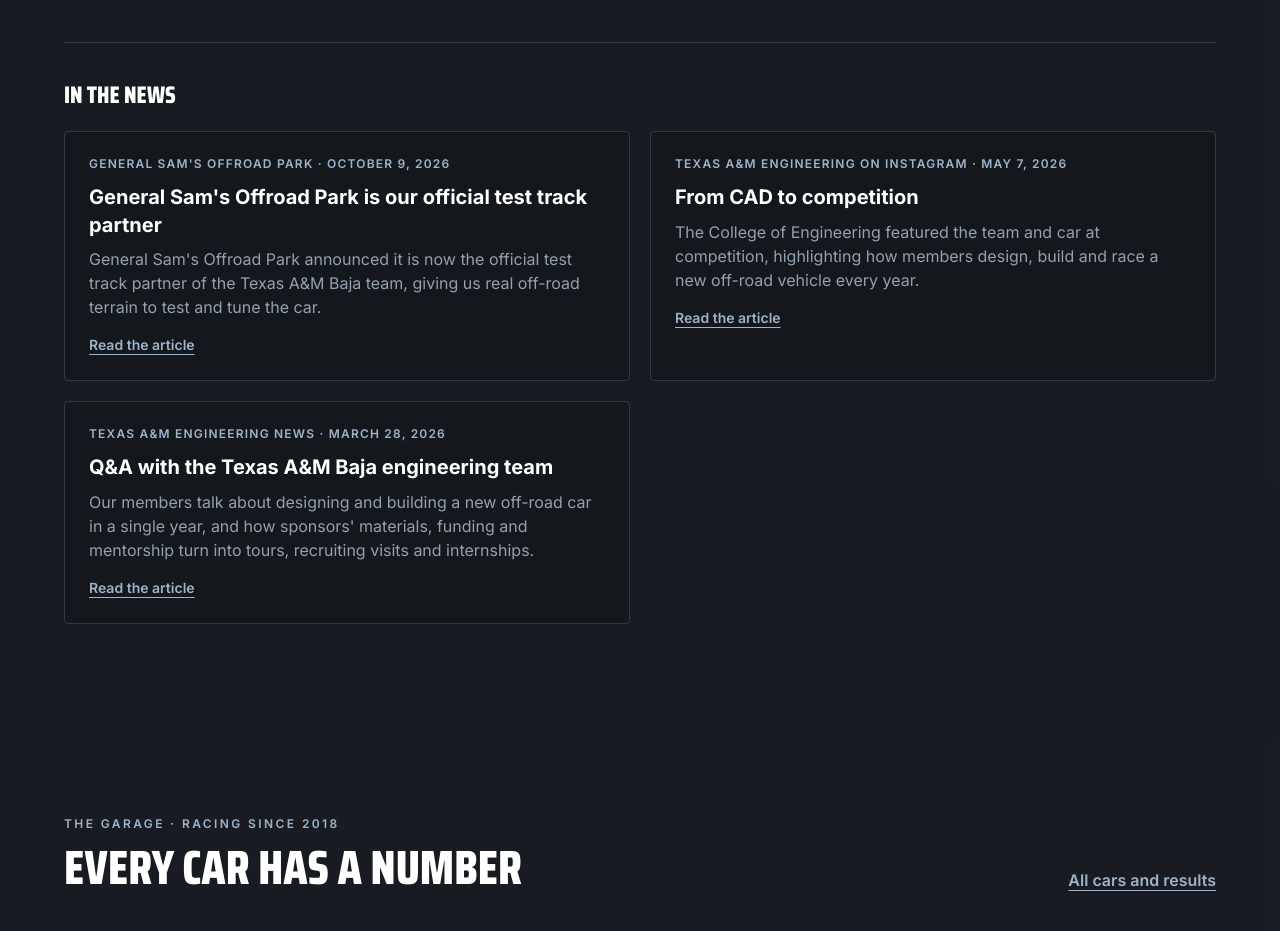
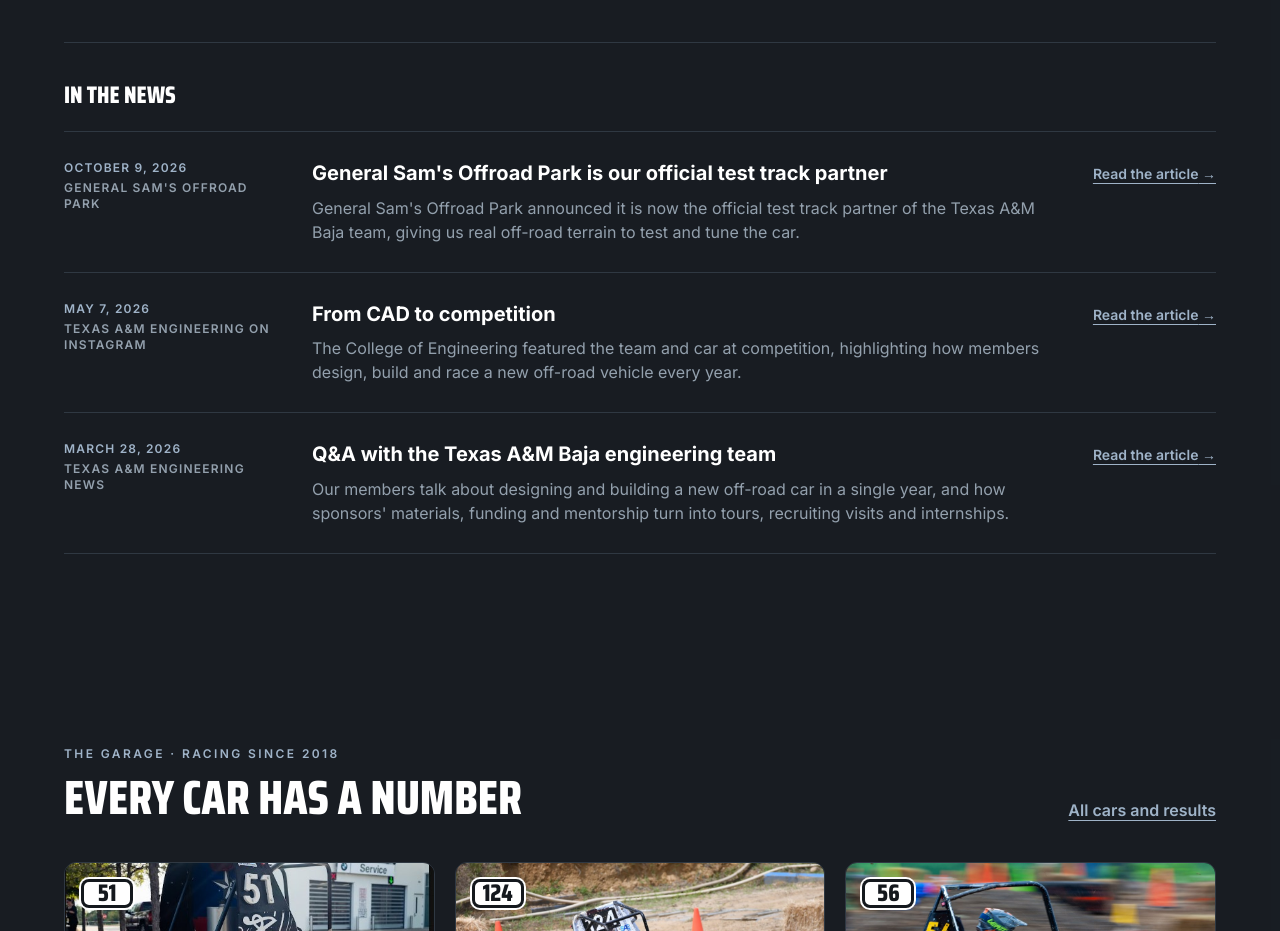
Before and after one commit to MikeDoesDev/tamubaja.com, a Next.js app: page / in a window 1280 px wide. Shown: the part 3580-4511 px from the top of the page. Built offline with nearby package versions, Linux system fonts and the light colour scheme.

Commit message:
Home: show In the news as a stacked list instead of a 2-column card grid

```diff
--- a/src/app/page.tsx
+++ b/src/app/page.tsx
@@ -176,18 +176,17 @@ export default function HomePage() {
               <h3 className="font-display text-2xl font-extrabold uppercase leading-none">
                 In the news
               </h3>
-              <ul className="mt-6 grid gap-5 md:grid-cols-2">
+              <ul className="mt-6 divide-y divide-line border-y border-line">
                 {site.press.map((article) => (
                   <li key={article.url}>
                     <a
                       href={article.url}
                       target="_blank"
                       rel="noopener noreferrer"
-                      className="group block h-full rounded-sm border border-line bg-bg p-6 transition-colors hover:border-accent"
+                      className="group grid gap-x-10 gap-y-3 py-7 transition-colors md:grid-cols-[13rem_1fr_auto] md:items-start"
                     >
-                      <p className="text-xs font-semibold uppercase tracking-widest text-accent">
-                        {article.outlet} ·{" "}
-                        <time dateTime={article.date}>
+                      <div className="text-xs font-semibold uppercase tracking-widest text-accent">
+                        <time dateTime={article.date} className="block">
                           {new Date(
                             `${article.date}T00:00:00Z`,
                           ).toLocaleDateString("en-US", {
@@ -197,13 +196,21 @@ export default function HomePage() {
                             timeZone: "UTC",
                           })}
                         </time>
-                      </p>
-                      <p className="mt-3 text-xl font-bold leading-snug group-hover:text-accent">
-                        {article.title}
-                      </p>
-                      <p className="mt-2 text-muted">{article.body}</p>
-                      <span className="mt-4 inline-block text-sm font-semibold text-accent underline underline-offset-4 group-hover:text-ink">
-                        Read the article
+                        <span className="mt-1 block text-muted">
+                          {article.outlet}
+                        </span>
+                      </div>
+                      <div>
+                        <p className="text-xl font-bold leading-snug group-hover:text-accent">
+                          {article.title}
+                        </p>
+                        <p className="mt-2 max-w-3xl text-muted">
+                          {article.body}
+                        </p>
+                      </div>
+                      <span className="text-sm font-semibold text-accent underline underline-offset-4 group-hover:text-ink md:mt-1 md:whitespace-nowrap">
+                        Read the article{" "}
+                        <span aria-hidden="true">→</span>
                       </span>
                     </a>
                   </li>
```
